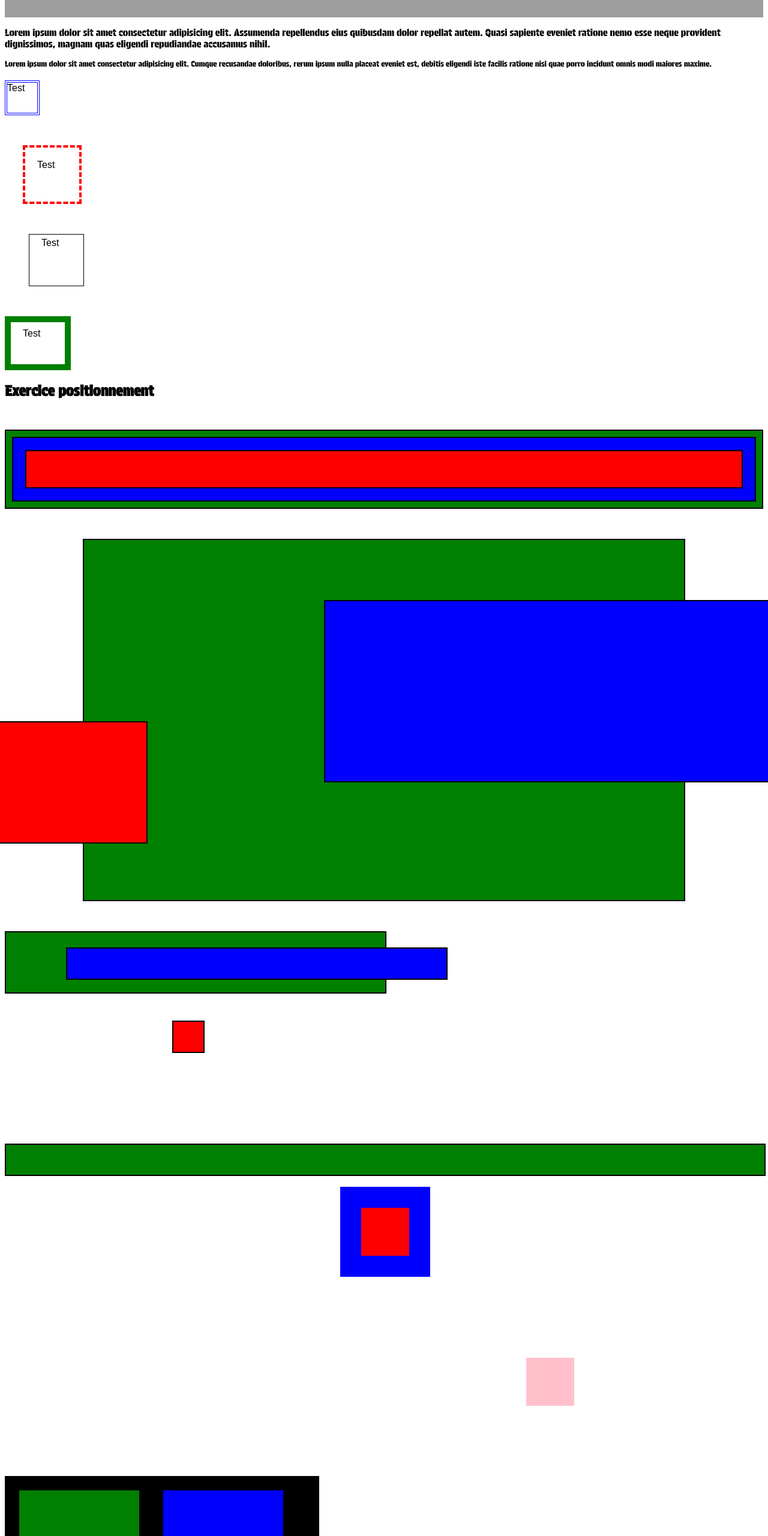
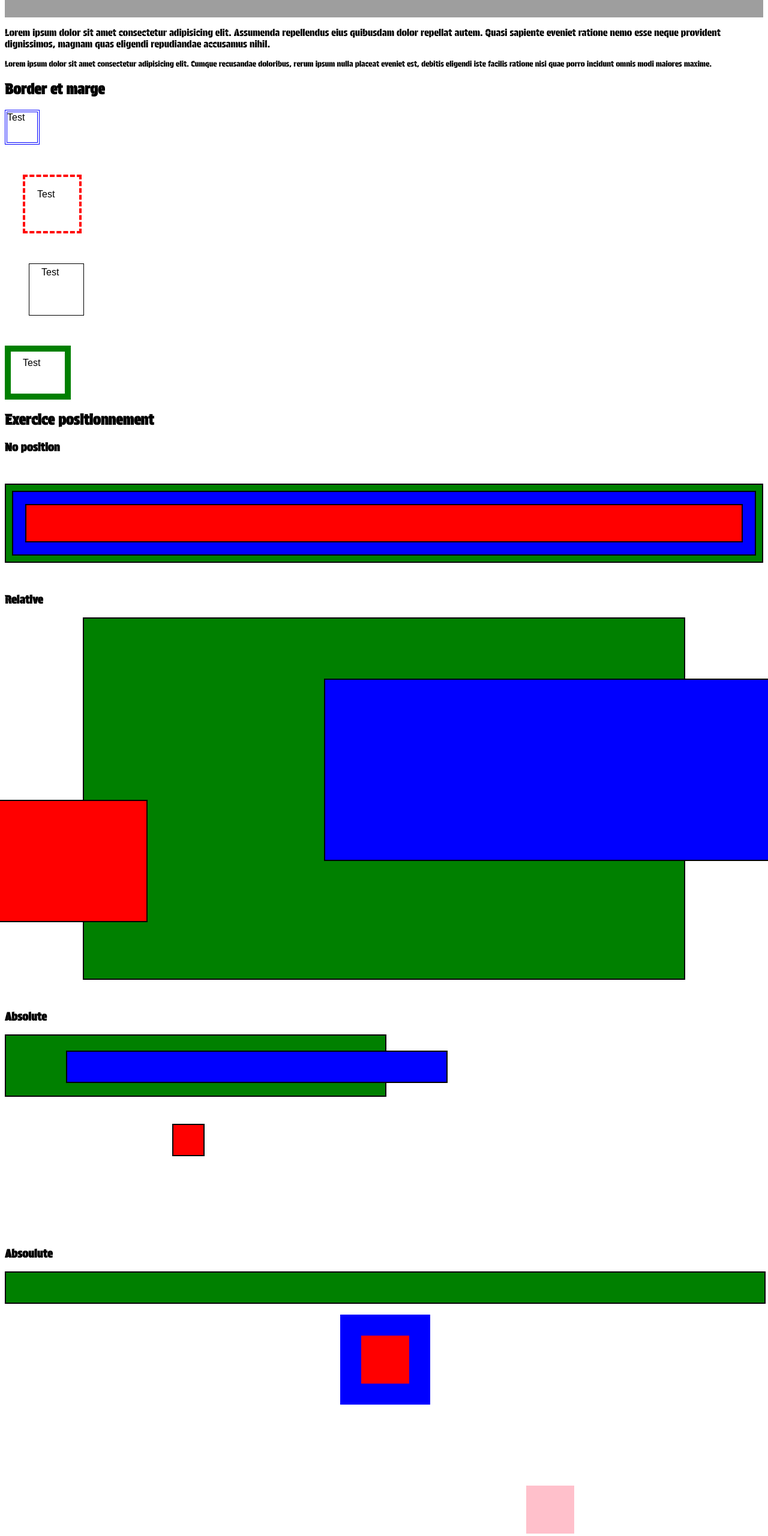
Before and after one commit to kelit-off/CSS, a plain HTML site: page index.html in a window 1280 px wide. Shown: the part 1200-3760 px from the top of the page at 60% size. Drawn offline with Linux system fonts and the light colour scheme; grey boxes are pictures that could not be loaded.

Commit message:
Ajout de titre

```diff
--- a/index.html
+++ b/index.html
@@ -49,17 +49,21 @@
         </p>
     </article>
     <!-- Border + marge -->
+    <article>
+        <h2>Border et marge</h2>
         <div class="no-policy">
             <div class="case" id="case1">Test</div>
             <div class="case" id="case2">Test</div>
             <div class="case" id="case3">Test</div>
             <div class="case" id="case4">Test</div>
         </div>
+    </article>
     <!-- Positionnement -->
     <article>
         <h2>Exercice positionnement</h2>
         <!-- Figure 1 -->
         <section>
+            <h3>No position</h3>
             <div id="figure1" class="bg-green figure">
                 <div id="figure2" class="bg-blue figure">
                     <div id="figure3" class="bg-red figure"> </div>
@@ -68,6 +72,7 @@
         </section>
         <!-- Figure 2 -->
         <section class="mt">
+            <h3>Relative</h3>
             <div id="figure4" class="bg-green figure">
                 <div id="figure5" class="bg-blue figure">
                     <div id="figure6" class="bg-red figure"></div>
@@ -76,6 +81,7 @@
         </section>
         <!-- Figure 3 -->
         <section class="mt" id="section-absolute">
+            <h3>Absolute</h3>
             <div id="figure7" class="bg-green figure">
                 <div id="figure8" class="bg-blue figure">
                     <div id="figure9" class="bg-red figure"></div>
@@ -84,6 +90,7 @@
         </section>
         <!-- Figure 4-->
         <section class="mt-5">
+            <h3>Absoulute</h3>
             <div id="figure10" class="figure bg-green">
                 <div id="figure11" class="bg-blue">
                     <div id="figure12" class="bg-red">
@@ -94,6 +101,7 @@
         </section>
         <!-- Figure 5 -->
         <section class="mt-10">
+            <h3>Absolute et Relative</h3>
             <div id="figure14" class="bg-black figure">
                 <div id="figure15" class="bg-green figure"></div>
                 <div id="figure16" class="bg-blue figure"></div>
@@ -111,6 +119,7 @@
         </section>
         <!-- Figure 6 -->
         <section class="mt-5">
+            <h3>Se que on veut</h3>
             <div id="figure24" class="bg-black figure">
                 <div id="figure25" class="bg-green figure"></div>
                 <div id="figure26" class="bg-blue figure"></div>
@@ -120,6 +129,7 @@
         </section>
         <!-- Figure 7 -->
         <section class="mt-5">
+            <h3>float</h3>
             <div id="figure29" class="figure"></div>
             <div id="figure30" class="figure"></div>
             <div id="figure31" class="figure"></div>
```
Lines whose indentation alone changed are shown as unchanged.
